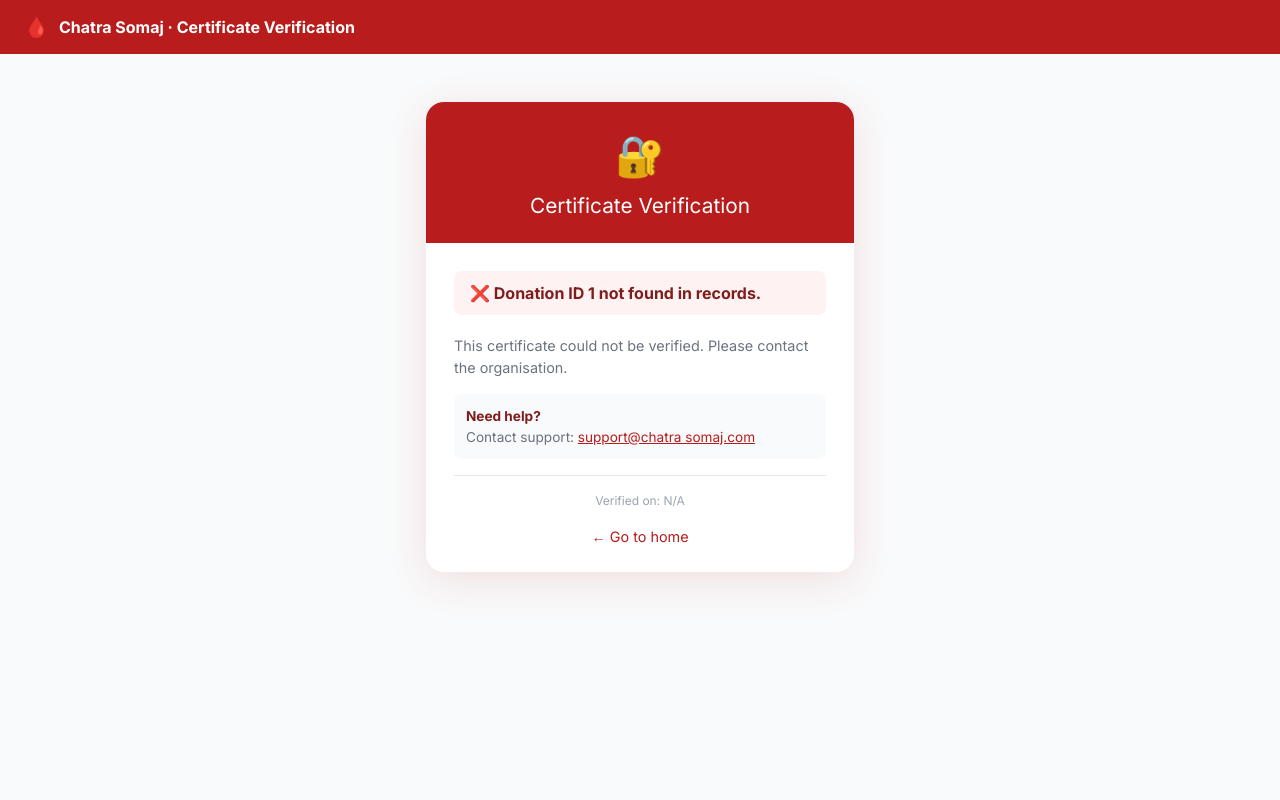
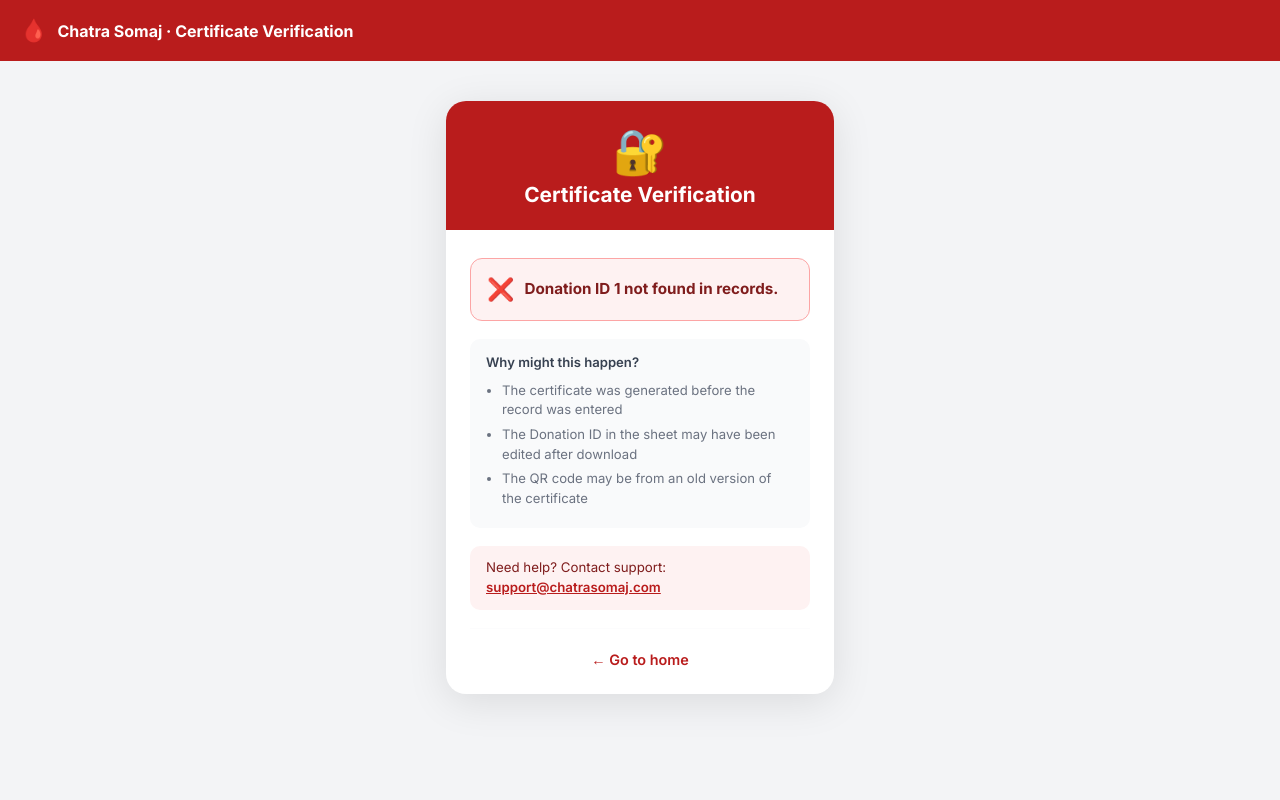
Before and after one commit to Kuddus24/blood-cert, a Flask app: page /verify/1 in a window 1280 px wide. Run offline with Flask 3, Linux system fonts and the light colour scheme.

Commit message:
Updated app logic and verification page

```diff
--- a/app.py
+++ b/app.py
@@ -4,6 +4,7 @@
 import logging
 import tempfile
 from datetime import datetime
+import urllib.parse
 
 import qrcode
 import gspread
@@ -268,7 +269,9 @@
                         "Issued on: " + datetime.now().strftime("%d %B %Y"))
 
     # ── QR CODE ──────────────────────────────────────────────
-    verify_url = f"{_base_url()}/verify/{donor['don_id']}"
+    # Space in "TEST 01" → encoded as "TEST%2001" in the URL
+    encoded_id = urllib.parse.quote(donor['don_id'].strip(), safe='')
+    verify_url = f"{_base_url()}/verify/{encoded_id}"
     log.info("QR verify URL: %s", verify_url)
 
     qr_buf  = _make_qr(verify_url)
@@ -357,21 +360,31 @@
 
 @app.route("/verify/<path:don_id>")
 def verify(don_id):
+    # URL-decode in case the ID was encoded (e.g. spaces as %20)
+    don_id_clean = urllib.parse.unquote(don_id).strip()
+    log.info("Verifying donation ID: '%s'", don_id_clean)
     try:
-        sheet   = get_sheet()
-        rows    = sheet.get_all_values()
-        donor   = None
+        sheet = get_sheet()
+        rows  = sheet.get_all_values()
+        donor = None
         for row in rows[1:]:
-            if len(row) > COL["don_id"] and \
-               row[COL["don_id"]].strip() == don_id.strip():
-                donor = _row_to_donor(row)
-                break
+            if len(row) > COL["don_id"]:
+                sheet_id = row[COL["don_id"]].strip()
+                # Match exactly, or with spaces collapsed
+                if sheet_id == don_id_clean or                    sheet_id.replace(" ", "") == don_id_clean.replace(" ", ""):
+                    donor = _row_to_donor(row)
+                    log.info("Verified: found donor '%s'", donor['name'])
+                    break
+        if donor is None:
+            log.warning("Verify: no match for don_id '%s'", don_id_clean)
     except Exception as e:
         log.error("Verify sheet error: %s", e)
         donor = None
 
+    now = datetime.now().strftime("%d %B %Y, %I:%M %p")
     return render_template("verify.html",
-                           donor=donor, don_id=don_id, org_name=ORG_NAME)
+                           donor=donor, don_id=don_id_clean,
+                           org_name=ORG_NAME, now=now)
 
 
 @app.route("/health")
--- a/templates/verify.html
+++ b/templates/verify.html
@@ -5,145 +5,181 @@
   <meta name="viewport" content="width=device-width, initial-scale=1.0"/>
   <title>Verify Certificate – {{ org_name }}</title>
   <link href="https://cdn.jsdelivr.net/npm/bootstrap@5.3.3/dist/css/bootstrap.min.css" rel="stylesheet"/>
-  <!-- ✅ FIX: Added font import -->
   <link href="https://fonts.googleapis.com/css2?family=Inter:wght@400;600;700&display=swap" rel="stylesheet"/>
   <style>
     :root { --red:#B91C1C; --red-dark:#7F1D1D; --red-pale:#FEF2F2; --red-mid:#FCA5A5; }
-    body { font-family:'Inter',sans-serif; background:#f9fafb; min-height:100vh; }
-    .top-nav { background:var(--red); padding:12px 24px; display:flex; align-items:center; gap:10px; }
-    .top-nav .brand { color:#fff; font-weight:700; }
-    .verify-wrap { max-width:460px; margin:48px auto; padding:0 16px; }
-    .verify-card { background:#fff; border-radius:18px; box-shadow:0 8px 40px rgba(185,28,28,.12); overflow:hidden; }
-    .verify-banner { background:var(--red); padding:24px; text-align:center; color:#fff; }
-    .verify-banner h1 { font-size:1.3rem; margin:8px 0 0; }
-    .verify-body { padding:28px 28px 24px; }
-    .badge-ok  { background:#D1FAE5; color:#065F46; border-radius:8px; padding:10px 16px; font-weight:700; margin-bottom:20px; font-size:.95rem; }
-    .badge-bad { background:var(--red-pale); color:var(--red-dark); border-radius:8px; padding:10px 16px; font-weight:700; margin-bottom:20px; }
-    .d-label   { font-size:.75rem; color:#9CA3AF; text-transform:uppercase; letter-spacing:.06em; font-weight:600; }
-    .d-value   { font-weight:700; color:#111827; font-size:1rem; margin-bottom:14px; }
-    .back-link { display:block; text-align:center; color:var(--red); text-decoration:none; margin-top:16px; font-size:.9rem; }
-    .back-link:hover { color:var(--red-dark); text-decoration:underline; }
+    body { font-family:'Inter',sans-serif; background:#f3f4f6; min-height:100vh; }
 
-    /* ✅ FIX: Added download button styles */
-    .btn-download {
-      display:block;
-      background:var(--red);
-      color:#fff;
-      border:none;
-      border-radius:10px;
-      padding:12px;
-      font-weight:700;
-      font-size:1rem;
-      text-align:center;
-      text-decoration:none;
-      transition:background .2s;
-      margin-top:8px;
+    .top-nav {
+      background:var(--red); padding:14px 20px;
+      display:flex; align-items:center; gap:10px;
     }
-    .btn-download:hover { background:var(--red-dark); color:#fff; }
+    .top-nav .brand { color:#fff; font-weight:700; font-size:1rem; }
 
-    /* ✅ FIX: Added verification timestamp style */
-    .verify-timestamp {
-      font-size:.75rem;
-      color:#9CA3AF;
-      margin-top:16px;
-      text-align:center;
-      border-top:1px solid #E5E7EB;
-      padding-top:16px;
+    .page-wrap {
+      max-width:420px; margin:40px auto; padding:0 16px 48px;
     }
 
-    /* ✅ FIX: Added QR code placeholder style */
-    .qr-placeholder {
-      text-align:center;
-      padding:10px;
-      background:#f9fafb;
-      border-radius:8px;
-      margin-top:8px;
-      font-size:.8rem;
-      color:#6B7280;
+    .verify-card {
+      background:#fff; border-radius:20px;
+      box-shadow:0 8px 40px rgba(0,0,0,.10);
+      overflow:hidden;
     }
+
+    /* ── BANNER ── */
+    .v-banner {
+      background:var(--red); padding:28px 24px 22px;
+      text-align:center; color:#fff;
+    }
+    .v-banner .icon { font-size:44px; line-height:1; margin-bottom:10px; }
+    .v-banner h1 { font-size:1.3rem; font-weight:700; margin:0; }
+
+    /* ── BODY ── */
+    .v-body { padding:28px 24px 24px; }
+
+    /* SUCCESS */
+    .badge-ok {
+      display:flex; align-items:center; gap:10px;
+      background:#D1FAE5; border:1.5px solid #6EE7B7;
+      border-radius:12px; padding:14px 16px;
+      color:#065F46; font-weight:700; font-size:.95rem;
+      margin-bottom:22px;
+    }
+    .badge-ok .tick { font-size:24px; }
+
+    /* FAIL */
+    .badge-fail {
+      display:flex; align-items:center; gap:10px;
+      background:var(--red-pale); border:1.5px solid var(--red-mid);
+      border-radius:12px; padding:14px 16px;
+      color:var(--red-dark); font-weight:700; font-size:.95rem;
+      margin-bottom:18px;
+    }
+    .badge-fail .cross { font-size:22px; }
+
+    /* detail rows */
+    .d-row { display:flex; justify-content:space-between; align-items:center;
+              padding:10px 0; border-bottom:1px solid #F3F4F6; }
+    .d-row:last-of-type { border-bottom:none; }
+    .d-label { font-size:.82rem; color:#9CA3AF; font-weight:600;
+                text-transform:uppercase; letter-spacing:.05em; }
+    .d-val   { font-weight:700; color:#111827; font-size:.95rem; }
+
+    /* blood group badge */
+    .bg-pill {
+      background:var(--red); color:#fff;
+      border-radius:20px; padding:3px 14px;
+      font-weight:700; font-size:.9rem;
+    }
+
+    .divider { border:none; border-top:1px solid #F3F4F6; margin:18px 0; }
+
+    .fail-tips {
+      background:#f9fafb; border-radius:10px;
+      padding:14px 16px; margin-bottom:18px;
+    }
+    .fail-tips p { font-size:.82rem; color:#374151; margin:0 0 8px; font-weight:600; }
+    .fail-tips li { font-size:.82rem; color:#6B7280; margin-bottom:5px; }
+
+    .contact-box {
+      background:var(--red-pale); border-radius:10px;
+      padding:12px 16px; margin-bottom:18px;
+    }
+    .contact-box p { margin:0; font-size:.83rem; color:var(--red-dark); }
+    .contact-box a { color:var(--red); font-weight:600; }
+
+    .issued-line {
+      text-align:center; font-size:.78rem;
+      color:#9CA3AF; margin:16px 0 0;
+    }
+
+    .back-link {
+      display:block; text-align:center;
+      color:var(--red); text-decoration:none;
+      font-size:.9rem; font-weight:600;
+      margin-top:20px;
+    }
+    .back-link:hover { color:var(--red-dark); }
   </style>
 </head>
 <body>
+
 <div class="top-nav">
-  <span style="font-size:20px" aria-hidden="true">🩸</span>
+  <span style="font-size:22px">🩸</span>
   <div class="brand">{{ org_name }} · Certificate Verification</div>
 </div>
-<div class="verify-wrap">
+
+<div class="page-wrap">
   <div class="verify-card">
-    <div class="verify-banner">
-      <div style="font-size:40px" aria-hidden="true">🔐</div>
+
+    <div class="v-banner">
+      <div class="icon">{% if donor %}✅{% else %}🔐{% endif %}</div>
       <h1>Certificate Verification</h1>
     </div>
-    <div class="verify-body">
+
+    <div class="v-body">
+
       {% if donor %}
-        <!-- ✅ FIX: Added check mark icon -->
-        <div class="badge-ok">✅ Verified — This is an authentic certificate</div>
+        <!-- ── SUCCESS ── -->
+        <div class="badge-ok">
+          <span class="tick">✅</span>
+          <span>Authentic Certificate — Verified</span>
+        </div>
 
-        <!-- Donor Information -->
-        <div class="d-label">Donor Name</div>
-        <div class="d-value">{{ donor.name }}</div>
+        <div class="d-row">
+          <span class="d-label">Donor Name</span>
+          <span class="d-val">{{ donor.name }}</span>
+        </div>
+        <div class="d-row">
+          <span class="d-label">Blood Group</span>
+          <span class="bg-pill">{{ donor.blood_group }}</span>
+        </div>
+        <div class="d-row">
+          <span class="d-label">Donation Date</span>
+          <span class="d-val">{{ donor.don_date }}</span>
+        </div>
+        <div class="d-row">
+          <span class="d-label">Donation ID</span>
+          <span class="d-val">{{ donor.don_id }}</span>
+        </div>
+        <div class="d-row">
+          <span class="d-label">Units Donated</span>
+          <span class="d-val">{{ donor.units }} unit(s)</span>
+        </div>
 
-        <div class="d-label">Blood Group</div>
-        <div class="d-value">{{ donor.blood_group }}</div>
-
-        <div class="d-label">Donation Date</div>
-        <div class="d-value">{{ donor.don_date }}</div>
-
-        <div class="d-label">Donation ID</div>
-        <div class="d-value">{{ donor.don_id }}</div>
-
-        <div class="d-label">Units Donated</div>
-        <div class="d-value">{{ donor.units }} unit(s)</div>
-
-        <!-- ✅ FIX: Added conditional fields -->
-        {% if donor.age %}
-        <div class="d-label">Age</div>
-        <div class="d-value">{{ donor.age }} years</div>
-        {% endif %}
-
-        {% if donor.gender %}
-        <div class="d-label">Gender</div>
-        <div class="d-value">{{ donor.gender }}</div>
-        {% endif %}
-
-        {% if donor.mobile %}
-        <div class="d-label">Registered Mobile</div>
-        <div class="d-value">{{ donor.mobile }}</div>
-        {% endif %}
-
-        <!-- ✅ FIX: Added download button -->
-        <a href="/download/{{ donor.id }}" class="btn-download" aria-label="Download Certificate PDF">
-          ⬇ Download Certificate
-        </a>
-
-        <!-- ✅ FIX: Added QR code placeholder (for future implementation) -->
-        <div class="qr-placeholder">
-          📱 Scan QR code to verify this certificate
+        <div class="issued-line">
+          Verified on: {{ now }} · Issued by {{ org_name }}
         </div>
 
       {% else %}
-        <!-- Error State -->
-        <div class="badge-bad">❌ Donation ID <strong>{{ don_id if don_id else 'Not provided' }}</strong> not found in records.</div>
-        <p style="color:#6B7280;font-size:.9rem;">This certificate could not be verified. Please contact the organisation.</p>
+        <!-- ── FAIL ── -->
+        <div class="badge-fail">
+          <span class="cross">❌</span>
+          <span>Donation ID <strong>{{ don_id }}</strong> not found in records.</span>
+        </div>
 
-        <!-- ✅ FIX: Added help options -->
-        <div style="background:#f9fafb;border-radius:8px;padding:12px;margin-top:16px;font-size:.85rem;color:#6B7280;">
-          <strong style="color:var(--red-dark);">Need help?</strong><br>
-          Contact support: <a href="mailto:support@{{ org_name|lower }}.com" style="color:var(--red);">support@{{ org_name|lower }}.com</a>
+        <div class="fail-tips">
+          <p>Why might this happen?</p>
+          <ul style="padding-left:16px;margin:0;">
+            <li>The certificate was generated before the record was entered</li>
+            <li>The Donation ID in the sheet may have been edited after download</li>
+            <li>The QR code may be from an old version of the certificate</li>
+          </ul>
+        </div>
+
+        <div class="contact-box">
+          <p>Need help? Contact support:<br/>
+            <a href="mailto:support@chatrasomaj.com">support@chatrasomaj.com</a>
+          </p>
         </div>
       {% endif %}
 
-      <!-- ✅ FIX: Added verification timestamp -->
-      <div class="verify-timestamp">
-        Verified on: {{ verification_time if verification_time else 'N/A' }}
-      </div>
+      <hr class="divider"/>
+      <a href="/" class="back-link">← Go to home</a>
+    </div>
 
-      <!-- Back link with aria-label -->
-      <a href="/" class="back-link" aria-label="Go back to home page">← Go to home</a>
-    </div>
   </div>
 </div>
 
-<!-- ✅ FIX: Added missing closing tags -->
 </body>
 </html>
```
